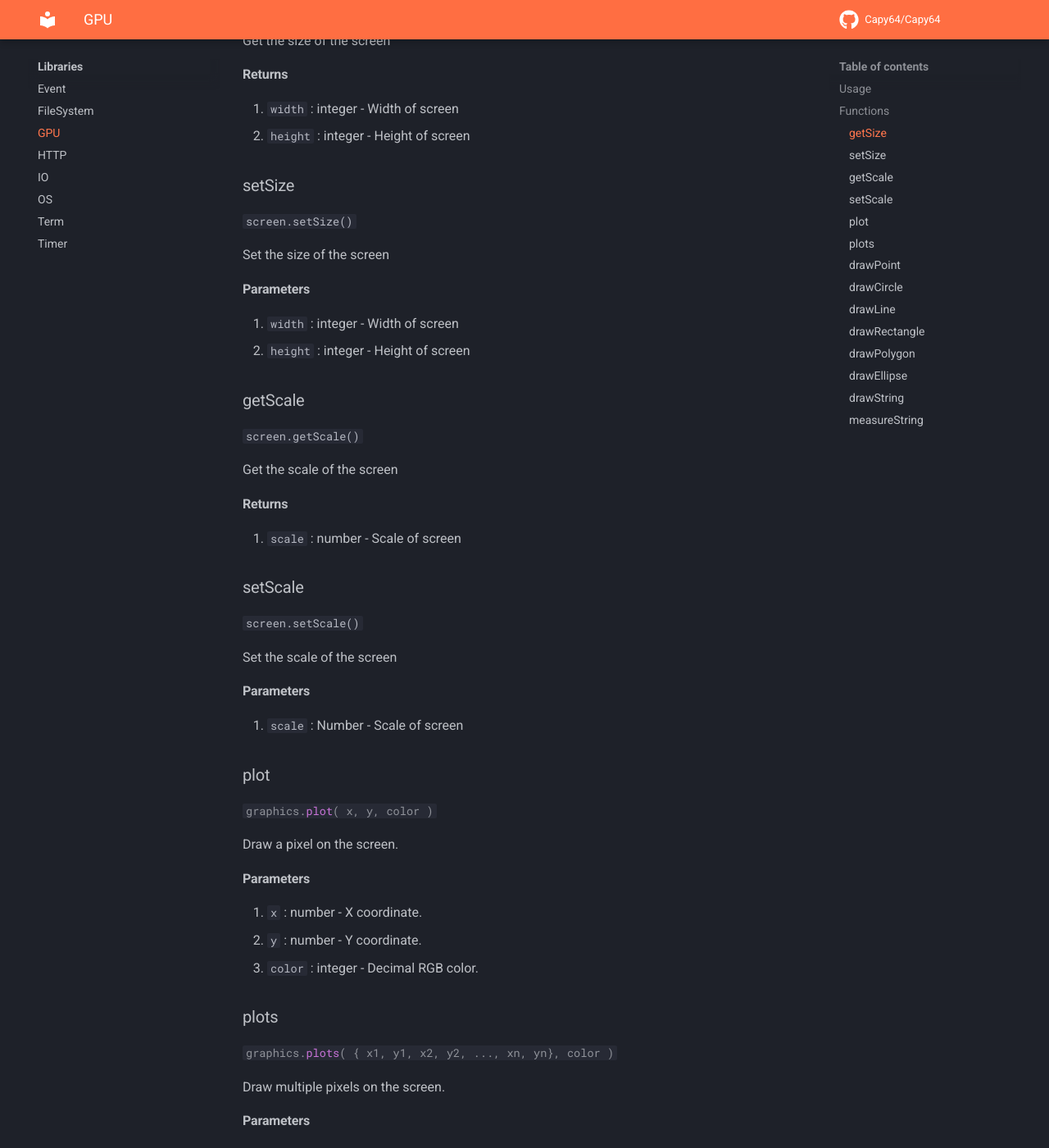
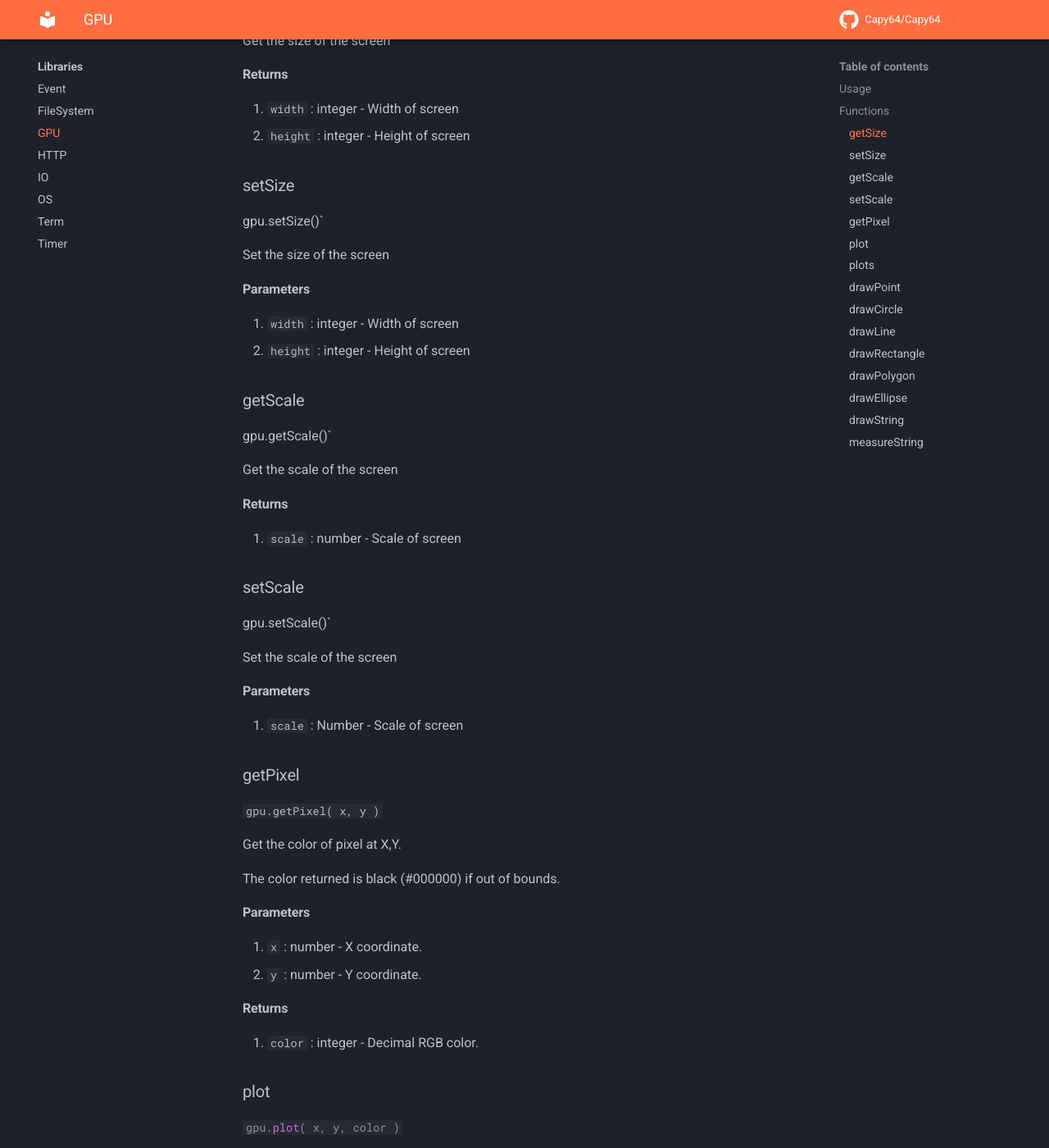
Before and after one commit to Ale32bit/Capy64-docs, an MkDocs documentation site: the page built from docs/Libraries/gpu.md, in a window 1280 px wide and 1400 px high, scrolled down 804 px. Shown: the whole window at 82% size. Built offline with MkDocs 1.6.1 and Material for MkDocs 9.7.7, drawn with Linux system fonts in a browser that asks for light colours; comment, search, counter and statistics services are not loaded; some of the changed text lies outside the part shown.

Commit message:
Fix docs having old lib name, added getPixel

```diff
--- a/docs/Libraries/gpu.md
+++ b/docs/Libraries/gpu.md
@@ -22,7 +22,7 @@ print(string.format("The screen size is %s by %s", width, height))
 
 ### getSize
 
-`screen.getSize()`
+gpu.getSize()`
 
 Get the size of the screen
 
@@ -33,7 +33,7 @@ Get the size of the screen
 
 ### setSize
 
-`screen.setSize()`
+gpu.setSize()`
 
 Set the size of the screen
 
@@ -44,7 +44,7 @@ Set the size of the screen
 
 ### getScale
 
-`screen.getScale()`
+gpu.getScale()`
 
 Get the scale of the screen
 
@@ -54,7 +54,7 @@ Get the scale of the screen
 
 ### setScale
 
-`screen.setScale()`
+gpu.setScale()`
 
 Set the scale of the screen
 
@@ -62,9 +62,26 @@ Set the scale of the screen
 
 1. `scale` : Number - Scale of screen
 
+### getPixel
+
+`gpu.getPixel( x, y )`
+
+Get the color of pixel at X,Y.
+
+The color returned is black (#000000) if out of bounds.
+
+#### Parameters
+
+1. `x` : number - X coordinate.
+2. `y` : number - Y coordinate.
+
+#### Returns
+
+1. `color` : integer - Decimal RGB color.
+
 ### plot
 
-`#!lua graphics.plot( x, y, color )`
+`#!lua gpu.plot( x, y, color )`
 
 Draw a pixel on the screen.
 
@@ -76,7 +93,7 @@ Draw a pixel on the screen.
 
 ### plots
 
-`#!lua graphics.plots( { x1, y1, x2, y2, ..., xn, yn}, color )`
+`#!lua gpu.plots( { x1, y1, x2, y2, ..., xn, yn}, color )`
 
 Draw multiple pixels on the screen.
 
@@ -92,7 +109,7 @@ Draw multiple pixels on the screen.
 
 ### drawPoint
 
-`#!lua graphics.drawPoint( x, y, color, size? = 1)`
+`#!lua gpu.drawPoint( x, y, color, size? = 1)`
 
 Draw a square point.
 
@@ -105,7 +122,7 @@ Draw a square point.
 
 ### drawCircle
 
-`#!lua graphics.drawCircle( x, y, radius, color, size? = 1 )`
+`#!lua gpu.drawCircle( x, y, radius, color, size? = 1 )`
 
 Draw a circle.
 
@@ -119,7 +136,7 @@ Draw a circle.
 
 ### drawLine
 
-`#!lua graphics.drawLine( startX, startY, endX, endY, color, size? = 1 )`
+`#!lua gpu.drawLine( startX, startY, endX, endY, color, size? = 1 )`
 
 Draw a line.
 
@@ -134,7 +151,7 @@ Draw a line.
 
 ### drawRectangle
 
-`#!lua graphics.drawRectangle( x, y, width, height, color, size? = 1 )`
+`#!lua gpu.drawRectangle( x, y, width, height, color, size? = 1 )`
 
 Draw a rectangle.
 
@@ -152,7 +169,7 @@ Draw a rectangle.
 
 ### drawPolygon
 
-`#!lua graphics.drawPolygon( x, y, { x1, y1, x2, y2, ..., xn, yn}, color, size? = 1 )`
+`#!lua gpu.drawPolygon( x, y, { x1, y1, x2, y2, ..., xn, yn}, color, size? = 1 )`
 
 Draw a polygon.
 
@@ -171,7 +188,7 @@ Draw a polygon.
 
 ### drawEllipse
 
-`#!lua graphics.drawEllipse( x, y, radiusX, radiusY, color, size? = 1 )`
+`#!lua gpu.drawEllipse( x, y, radiusX, radiusY, color, size? = 1 )`
 
 Draw an ellipse.
 
@@ -186,7 +203,7 @@ Draw an ellipse.
 
 ### drawString
 
-`#!lua graphics.drawString( x, y, color, text )`
+`#!lua gpu.drawString( x, y, color, text )`
 
 Draw a string.
 
@@ -199,7 +216,7 @@ Draw a string.
 
 ### measureString
 
-`#!lua graphics.measureString( text )`
+`#!lua gpu.measureString( text )`
 
 Get the bounds of the string.
 
```
